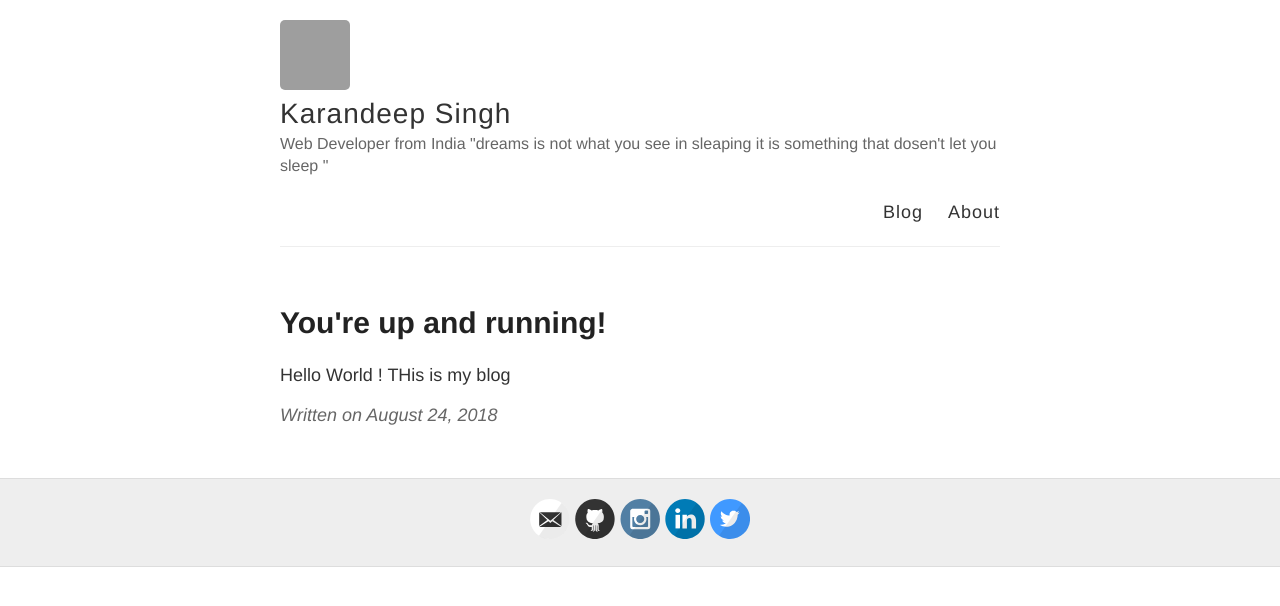
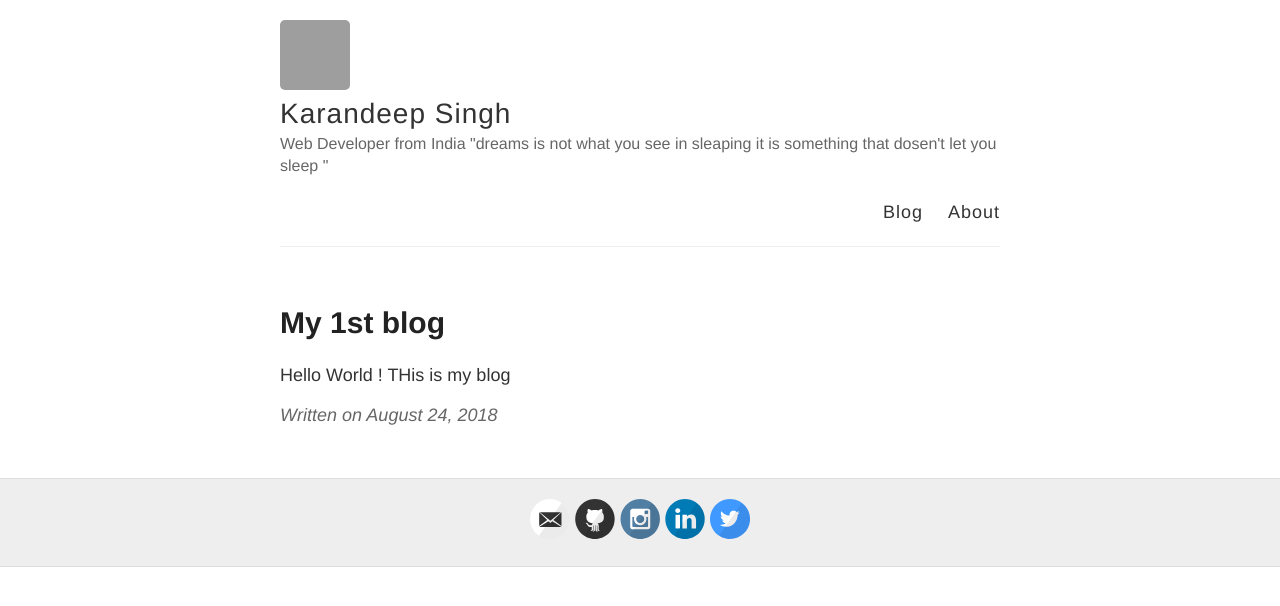
Before and after one commit to KarandeepSinghCoder/blog, a Jekyll site: the page built from _posts/2018-8-24-Hello-World.md, in a window 1280 px wide. Shown: the top 606 px of the page. Built offline with Jekyll 4.4.1, drawn with Linux system fonts in a browser that asks for light colours; grey boxes are pictures that could not be loaded.

Commit message:
modified blog

```diff
--- a/_posts/2018-8-24-Hello-World.md
+++ b/_posts/2018-8-24-Hello-World.md
@@ -1,6 +1,6 @@
 ---
 layout: post
-title: You're up and running!
+title: My 1st blog
 ---
 
 Hello World !
```
